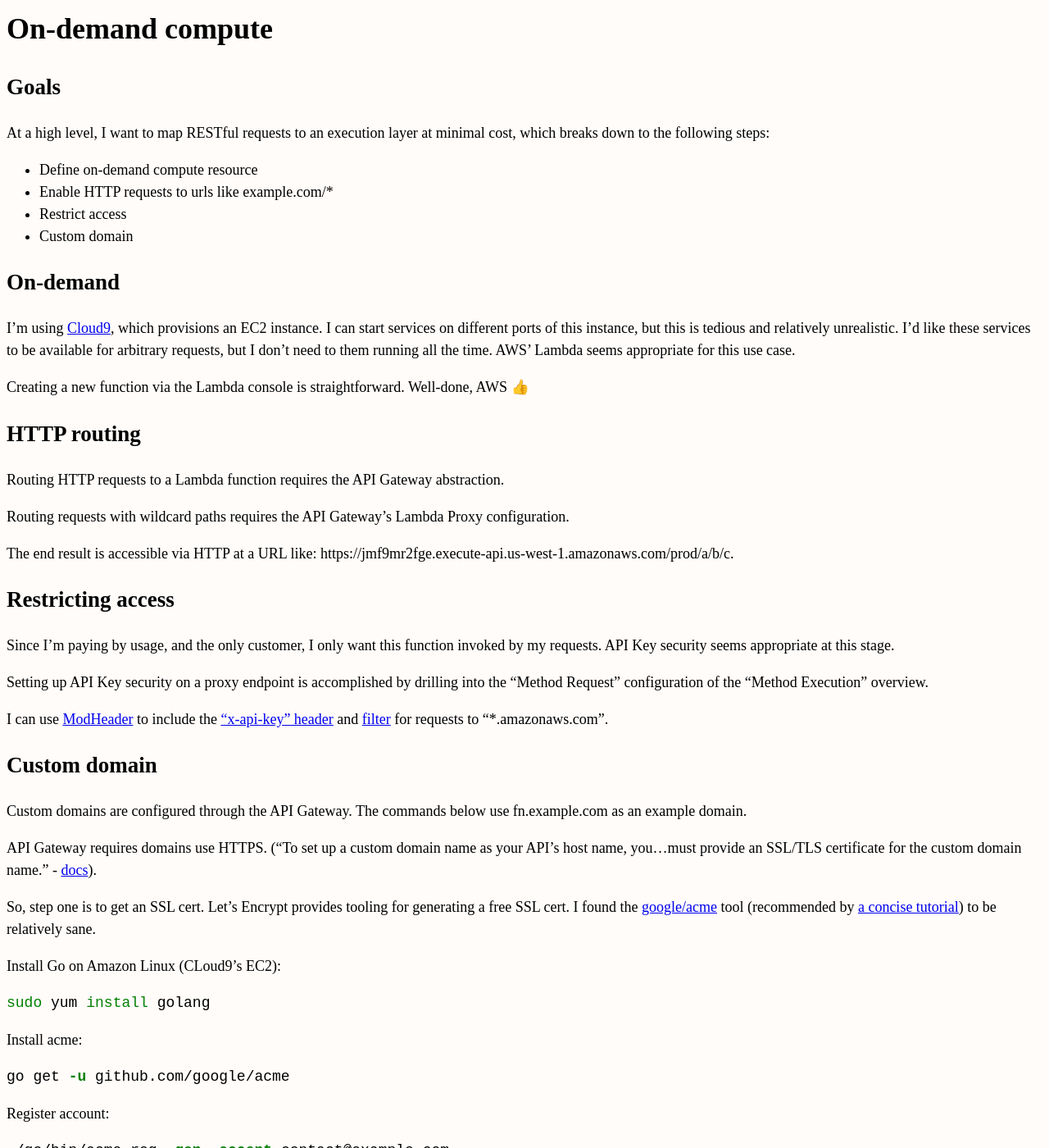
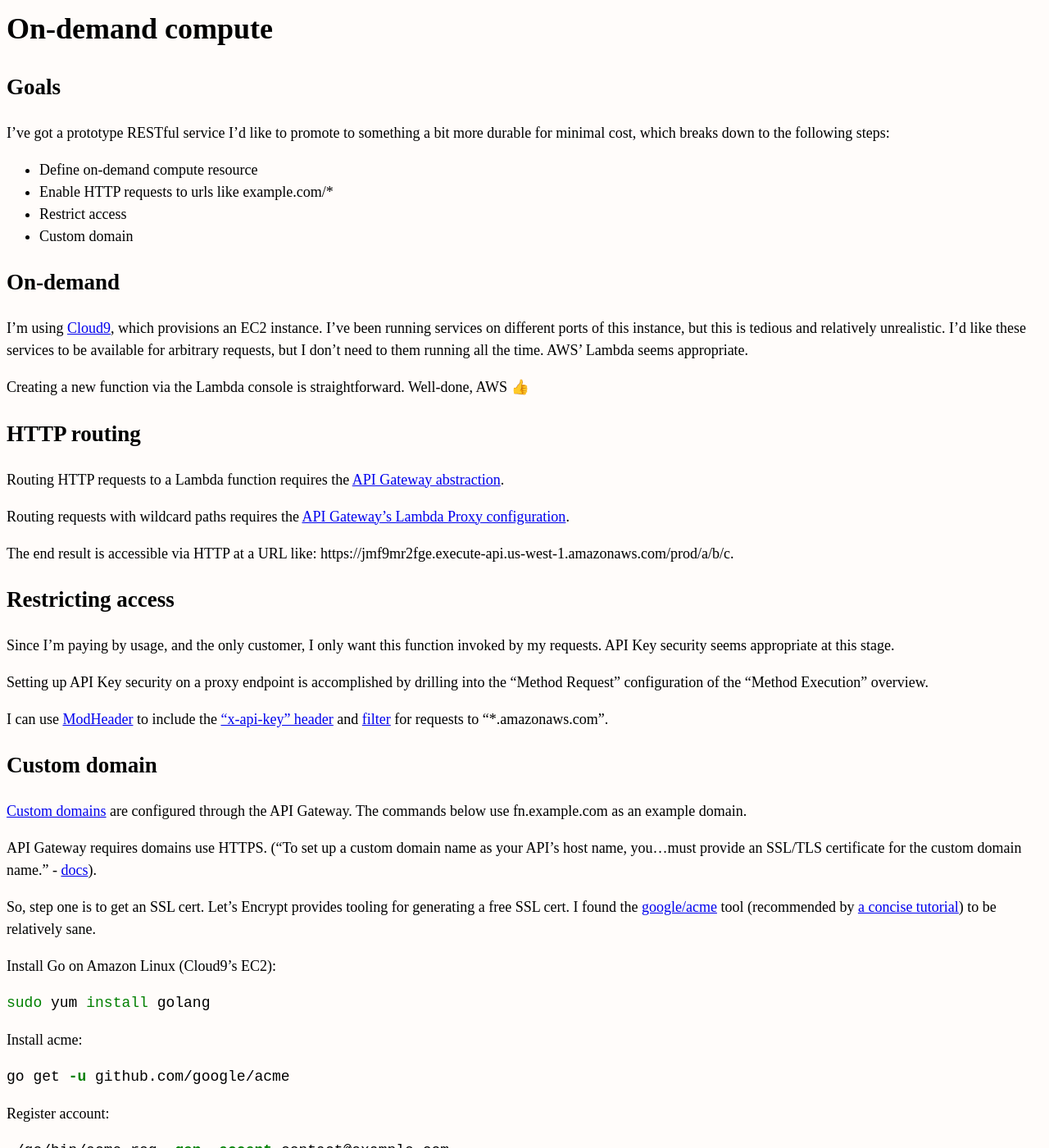
Before and after one commit to erikeldridge/erikeldridge.github.com, a Jekyll site: the page built from _posts/2017-12-29-on-demand-compute.md, in a window 1280 px wide and 1400 px high. Shown: the whole window at 82% size. Built offline with Jekyll 4.4.1, drawn with Linux system fonts in a browser that asks for light colours; nearby versions of some CDN libraries; some of the changed text lies outside the part shown.

Commit message:
Update from Forestry.io - 2017-12-29-on-demand-compute.md

````diff
--- a/_posts/2017-12-29-on-demand-compute.md
+++ b/_posts/2017-12-29-on-demand-compute.md
@@ -14,10 +14,11 @@
 - ssl
 - acme
 - dns
+- prototype
 ---
 ## Goals
 
-At a high level, I want to map RESTful requests to an execution layer at minimal cost, which breaks down to the following steps:
+I've got a prototype RESTful service I'd like to promote to something a bit more durable for minimal cost, which breaks down to the following steps:
 
 * Define on-demand compute resource
 * Enable HTTP requests to urls like example.com/\*
@@ -26,15 +27,15 @@
 
 ## On-demand
 
-I'm using [Cloud9](netbook-development), which provisions an EC2 instance. I can start services on different ports of this instance, but this is tedious and relatively unrealistic. I'd like these services to be available for arbitrary requests, but I don't need to them running all the time. AWS' Lambda seems appropriate for this use case.
+I'm using [Cloud9](netbook-development), which provisions an EC2 instance. I've been running services on different ports of this instance, but this is tedious and relatively unrealistic. I'd like these services to be available for arbitrary requests, but I don't need to them running all the time. AWS' Lambda seems appropriate.
 
 Creating a new function via the Lambda console is straightforward. Well-done, AWS 👍
 
 ## HTTP routing
 
-Routing HTTP requests to a Lambda function requires the API Gateway abstraction.
+Routing HTTP requests to a Lambda function requires the [API Gateway abstraction](https://docs.aws.amazon.com/apigateway/latest/developerguide/getting-started.html).
 
-Routing requests with wildcard paths requires the API Gateway's Lambda Proxy configuration.
+Routing requests with wildcard paths requires the [API Gateway's Lambda Proxy configuration](https://docs.aws.amazon.com/apigateway/latest/developerguide/api-gateway-create-api-as-simple-proxy-for-lambda.html#api-gateway-proxy-integration-create-lambda-backend).
 
 The end result is accessible via HTTP at a URL like:
 https://jmf9mr2fge.execute-api.us-west-1.amazonaws.com/prod/a/b/c.
@@ -49,13 +50,13 @@
 
 ## Custom domain
 
-Custom domains are configured through the API Gateway. The commands below use fn.example.com as an example domain.
+[Custom domains](https://docs.aws.amazon.com/apigateway/latest/developerguide/how-to-custom-domains.html) are configured through the API Gateway. The commands below use fn.example.com as an example domain.
 
 API Gateway requires domains use HTTPS. ("To set up a custom domain name as your API's host name, you...must provide an SSL/TLS certificate for the custom domain name." - [docs](https://docs.aws.amazon.com/apigateway/latest/developerguide/how-to-custom-domains.html)).
 
 So, step one is to get an SSL cert. Let's Encrypt provides tooling for generating a free SSL cert. I found the [google/acme](https://github.com/google/acme) tool (recommended by [a concise tutorial](https://medium.com/@yhjor/setup-your-aws-api-gateway-with-custom-domain-in-7-steps-86dd32d968a1)) to be relatively sane.
 
-Install Go on Amazon Linux (CLoud9's EC2):
+Install Go on Amazon Linux (Cloud9's EC2):
 
 ```sh
 sudo yum install golang
@@ -91,11 +92,11 @@
 ~/go/bin/acme cert -k cert.key -dns=true fn.example.com
 ```
 
-Use [Google's Public DNS tool](https://dns.google.com/query?name=_acme-challenge.fn.example.com&type=TXT&dnssec=true) to assert token propagation.
+Follow acme's instructions to create a TXT record. [Google's Public DNS tool](https://dns.google.com/query?name=_acme-challenge.fn.example.com&type=TXT&dnssec=true) makes to easy to assert record propagation.
 
-Now that we have a cert, we need to import it into AWS' Certificate Manager service. (Note at the time of this writing, only N. Virginia was supported, so import certs there and then reference them in whatever region we're using for API Gateway.)
+Once cert creation is complete, import it into AWS' Certificate Manager service. (Note at the time of this writing, only N. Virginia was supported, so import there and then reference them in whatever region we're using for API Gateway.)
 
-Acme generates a single cert file, but it contains two cert strings. Copy the first into ACM's "Certificate body" field and the second into the "Certificate chain". Copy the key into the "Certificate private key" field.
+Acme generates a single cert file, but it contains two certs. Copy the first into ACM's "Certificate body" field and the second into the "Certificate chain". Copy the key into the "Certificate private key" field.
 
 Associate the cert with the API and stage (so we don't have to pass it in the path) in the API Gateway custom domain configuration. The output of this process is a cloudfront "Target Domain Name", eg d1eputjh2acqt4.cloudfront.net.
 
````
Also changed, not shown: other parts of _posts/2017-12-29-on-demand-compute.md (+1 -1 lines).
